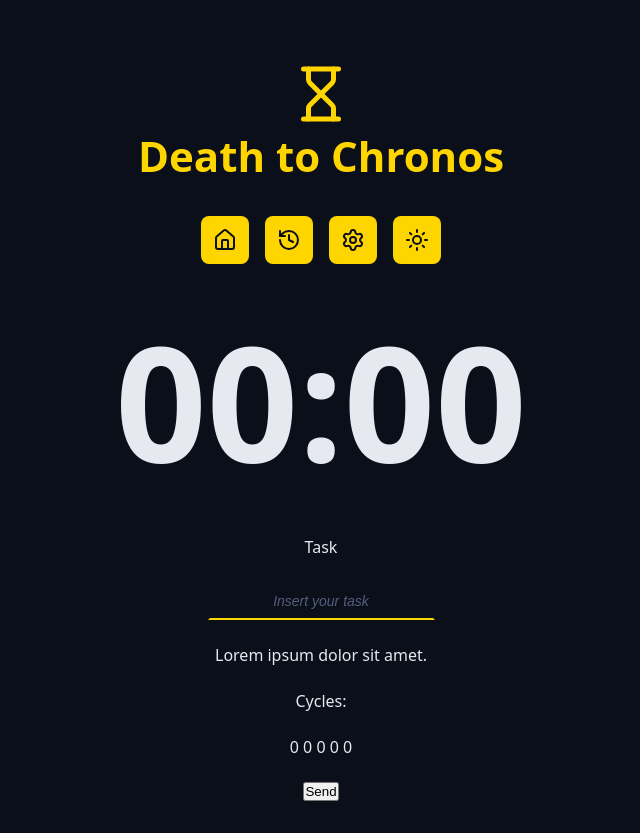
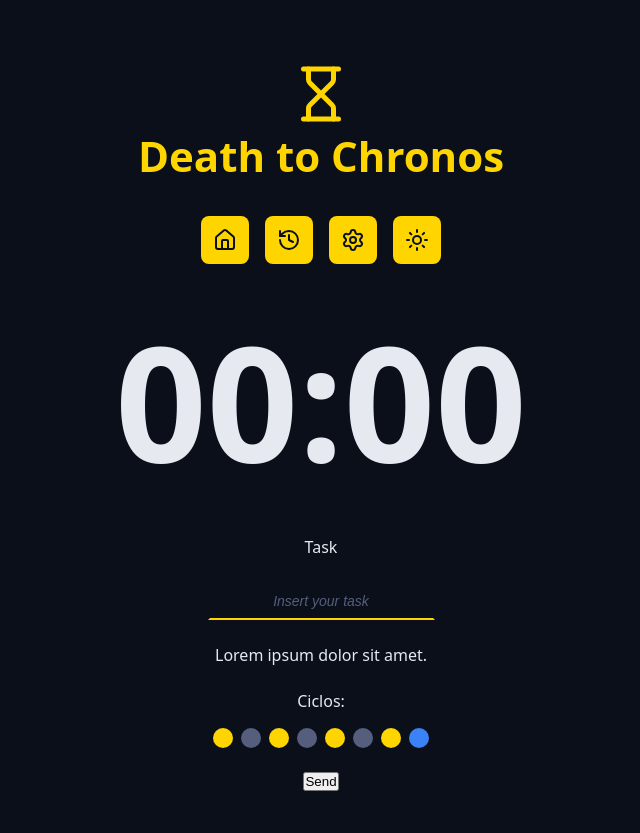
Before and after one commit to gabrafo/death-to-cronos, a React (Vite) app: page / in a window 1280 px wide. Shown: the whole page, without its empty margins (319-959 px from the left). Built offline with nearby package versions, Linux system fonts and the light colour scheme.

Commit message:
feat: add Cycles component and integrate it into App layout

```diff
--- /dev/null
+++ b/src/components/Cycles/index.tsx
@@ -0,0 +1,20 @@
+
+import styles from "./styles.module.css"
+
+export function Cycles() {
+    return (
+        <div className={styles.cycles}>
+            <span>Ciclos:</span>
+            <div className={styles.cycleDots}>
+                <span className={`${styles.cycleDot} ${styles.workTime}`}></span>
+                <span className={`${styles.cycleDot} ${styles.shortBreakTime}`}></span>
+                <span className={`${styles.cycleDot} ${styles.workTime}`}></span>
+                <span className={`${styles.cycleDot} ${styles.shortBreakTime}`}></span>
+                <span className={`${styles.cycleDot} ${styles.workTime}`}></span>
+                <span className={`${styles.cycleDot} ${styles.shortBreakTime}`}></span>
+                <span className={`${styles.cycleDot} ${styles.workTime}`}></span>
+                <span className={`${styles.cycleDot} ${styles.longBreakTime}`}></span>
+            </div>
+        </div>
+    );
+}
--- /dev/null
+++ b/src/components/Cycles/styles.module.css
@@ -0,0 +1,30 @@
+.cycles {
+    display: flex;
+    flex-direction: column;
+    align-items: center;
+    justify-content: center;
+    gap: 1.6rem;
+}
+
+.cycleDots {
+  display: flex;
+  gap: 0.8rem;
+}
+
+.cycleDot {
+    width: 2rem;
+    height: 2rem;
+    border-radius: 50%; /* Makes it a circle */
+}
+
+.workTime {
+    background: var(--primary-chronos);
+}
+
+.shortBreakTime {
+    background: var(--gray);
+}
+
+.longBreakTime {
+    background: var(--info);
+}
--- a/src/pages/App/index.tsx
+++ b/src/pages/App/index.tsx
@@ -6,6 +6,7 @@
 import { Menu } from "../../components/Menu";
 import { CountDown } from "../../components/CountDown";
 import { DefaultInput } from "../../components/DefaultInput";
+import { Cycles } from "../../components/Cycles";
 
 function App() {
   return (
@@ -30,8 +31,7 @@
           </div>
 
           <div className="formRow">
-            <p>Cycles:</p>
-            <p>0 0 0 0 0 </p>
+            <Cycles />
           </div>
 
           <div className="formRow">
```
